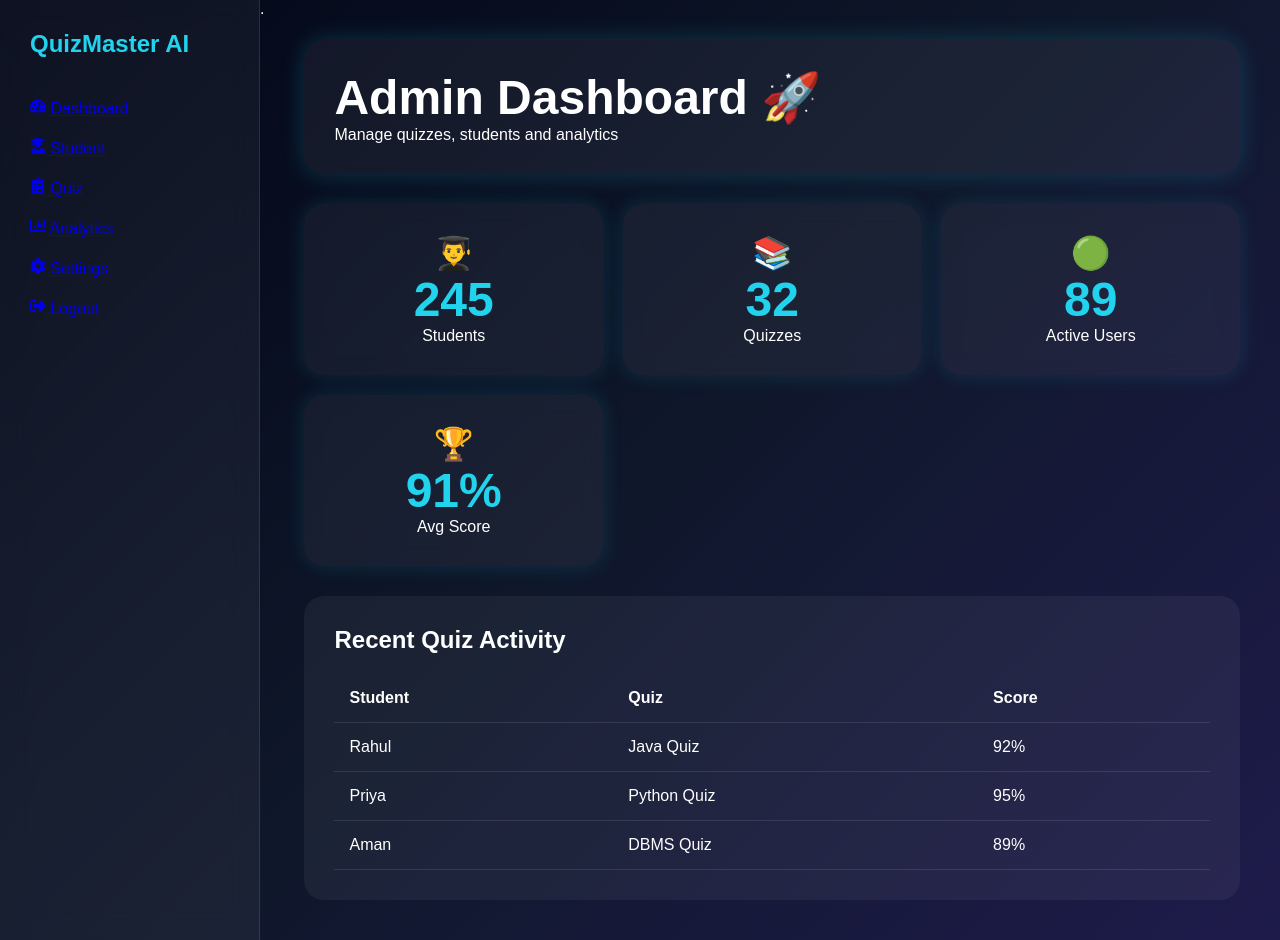
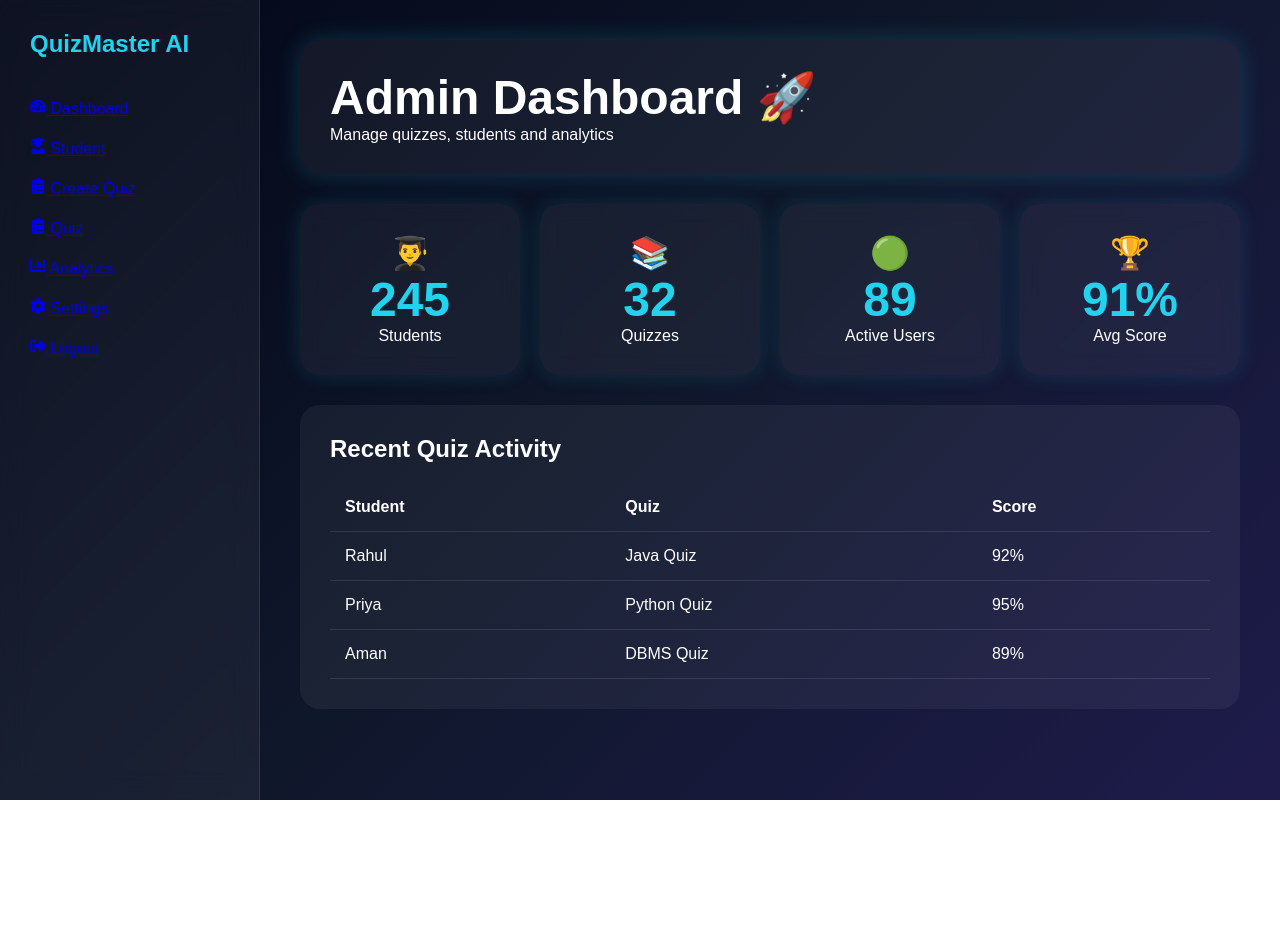
Before and after one commit to dibyeshmohanty1-ctrl/quizmaster-frontend, a React (Vite) app: page /admin in a window 1280 px wide. After the commit the page ends 800 px from the top, so only its background shows below. Built offline with nearby package versions, Linux system fonts and the light colour scheme.

Commit message:
added create quiz page

```diff
--- a/src/pages/Admin/Dashboard.jsx
+++ b/src/pages/Admin/Dashboard.jsx
@@ -38,6 +38,12 @@ export default function AdminDashboard() {
   </li>
 
   <li>
+  <Link to="/createquiz">
+    <FaClipboardList /> Create Quiz
+  </Link>
+</li>
+
+  <li>
     <Link to="/quiz">
       <FaClipboardList /> Quiz
     </Link>
@@ -61,7 +67,7 @@ export default function AdminDashboard() {
     </Link>
   </li>
 </ul>
-</aside>.
+</aside>
 
       <main className="admin-content">
         <motion.div
```
